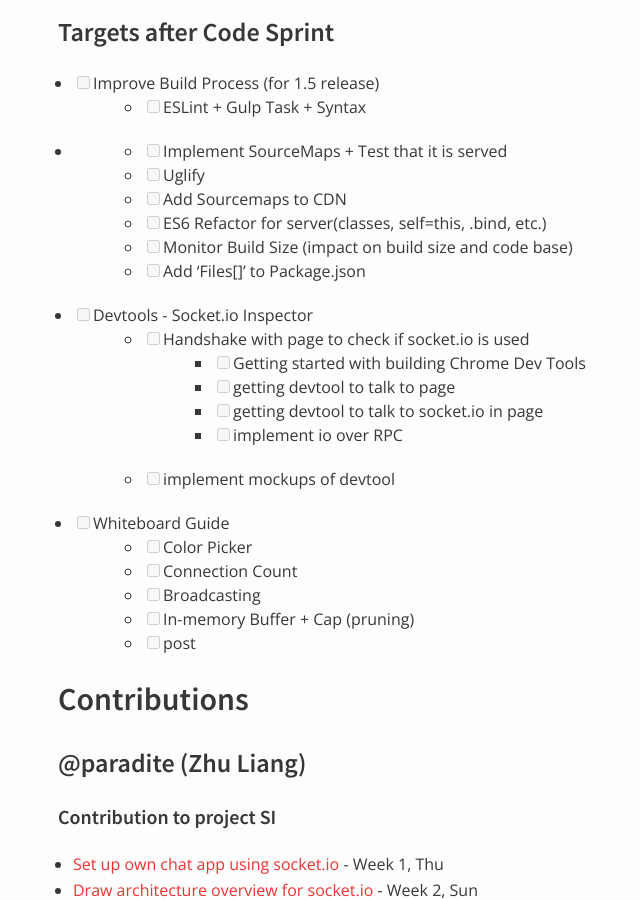
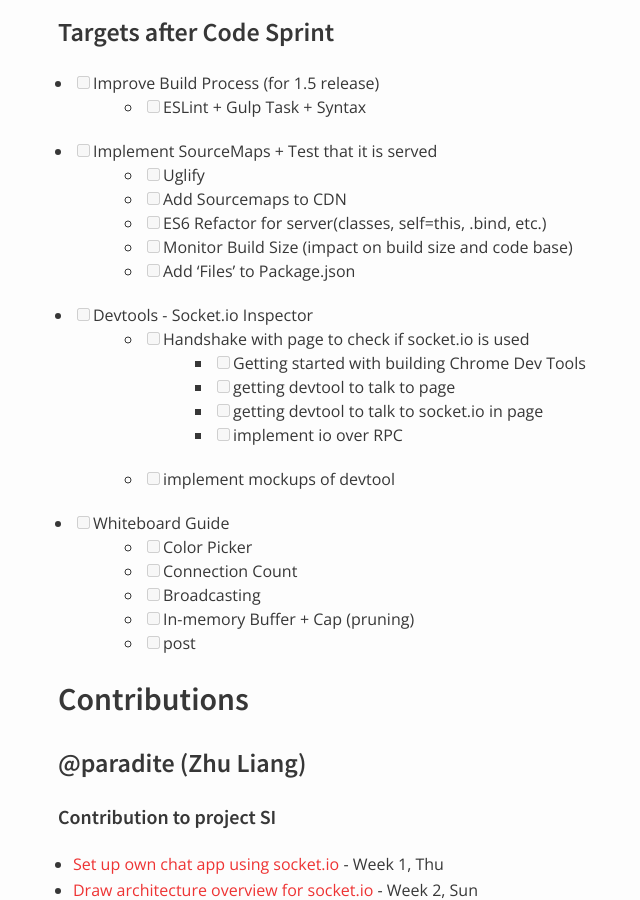
Before and after one commit to nus-oss/cs3281-AY1516S2-website, a Jekyll site: the page built from teams/socketio.md, in a window 1280 px wide and 900 px high, scrolled down 1220 px. Shown: the whole window, without its empty margins (312-952 px from the left). Built offline with Jekyll 4.4.1, drawn with Linux system fonts in a browser that asks for light colours.

Commit message:
Fix errors

```diff
--- a/teams/socketio.md
+++ b/teams/socketio.md
@@ -44,12 +44,12 @@
 ### Targets after Code Sprint
 * [ ] Improve Build Process (for 1.5 release)
   * [ ] ESLint + Gulp Task + Syntax
-* * [ ] Implement SourceMaps + Test that it is served
+* [ ] Implement SourceMaps + Test that it is served
   * [ ] Uglify
   * [ ] Add Sourcemaps to CDN
   * [ ] ES6 Refactor for server(classes, self=this, .bind, etc.)
   * [ ] Monitor Build Size (impact on build size and code base)
-  * [ ] Add 'Files[]' to Package.json
+  * [ ] Add 'Files' to Package.json
 
 * [ ] Devtools - Socket.io Inspector
   * [ ] Handshake with page to check if socket.io is used
@@ -65,6 +65,7 @@
   * [ ] Broadcasting
   * [ ] In-memory Buffer + Cap (pruning)
   * [ ] post
+
 
 ## Contributions
 
```
